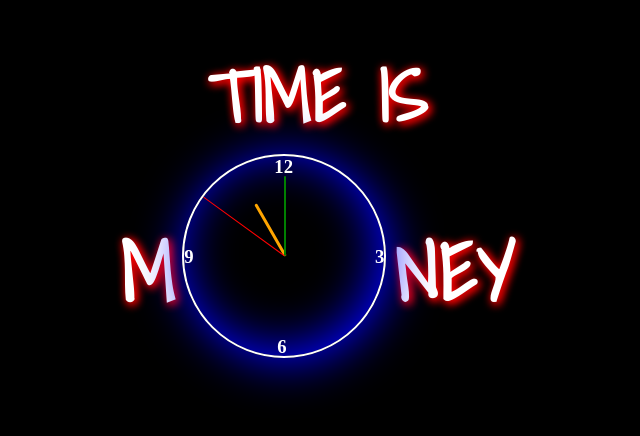
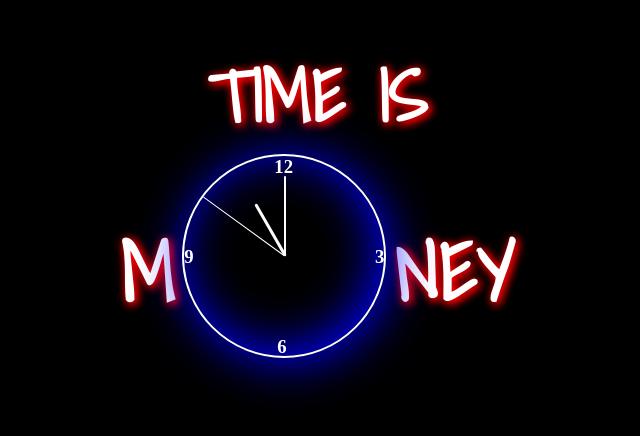
Before and after one commit to SaurabhSahu01/analog-watch, a plain HTML site: page index.html in a window 1280 px wide. Shown: the part 194-630 px from the top of the page, without its empty margins (323-963 px from the left). Drawn offline with Linux system fonts and the light colour scheme.

Commit message:
color of hands changed

```diff
--- a/styles.css
+++ b/styles.css
@@ -51,7 +51,7 @@ body{
 #second{
     height: 100px;
     width: 0.5px;
-    background-color: red;
+    background-color: white;
     border-radius: 2px;
     transform-origin: bottom;
     position: absolute;
@@ -60,7 +60,7 @@ body{
 #minute{
     height: 80px;
     width: 1.5px;
-    background-color: green;
+    background-color: white;
     border-radius: 2px;
     transform-origin: bottom;
     position: absolute;
@@ -70,7 +70,7 @@ body{
 #hour{
     height: 60px;
     width: 3px;
-    background-color: orange;
+    background-color: white;
     border-radius: 2px;
     transform-origin: bottom;
     position: absolute;
```
